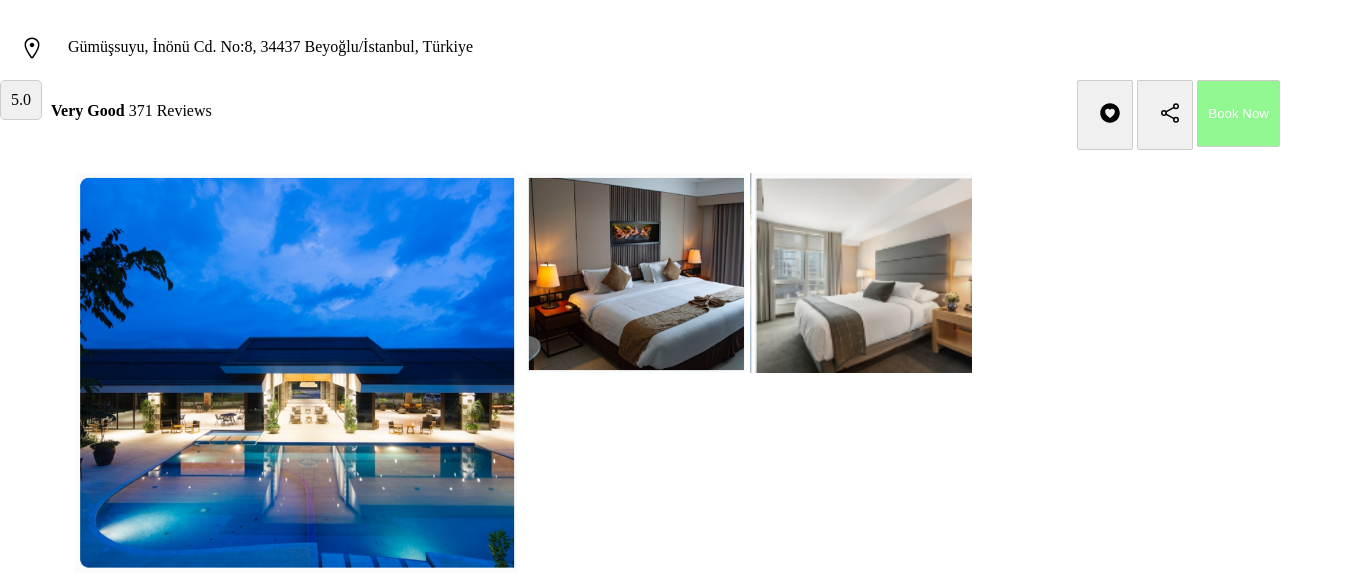
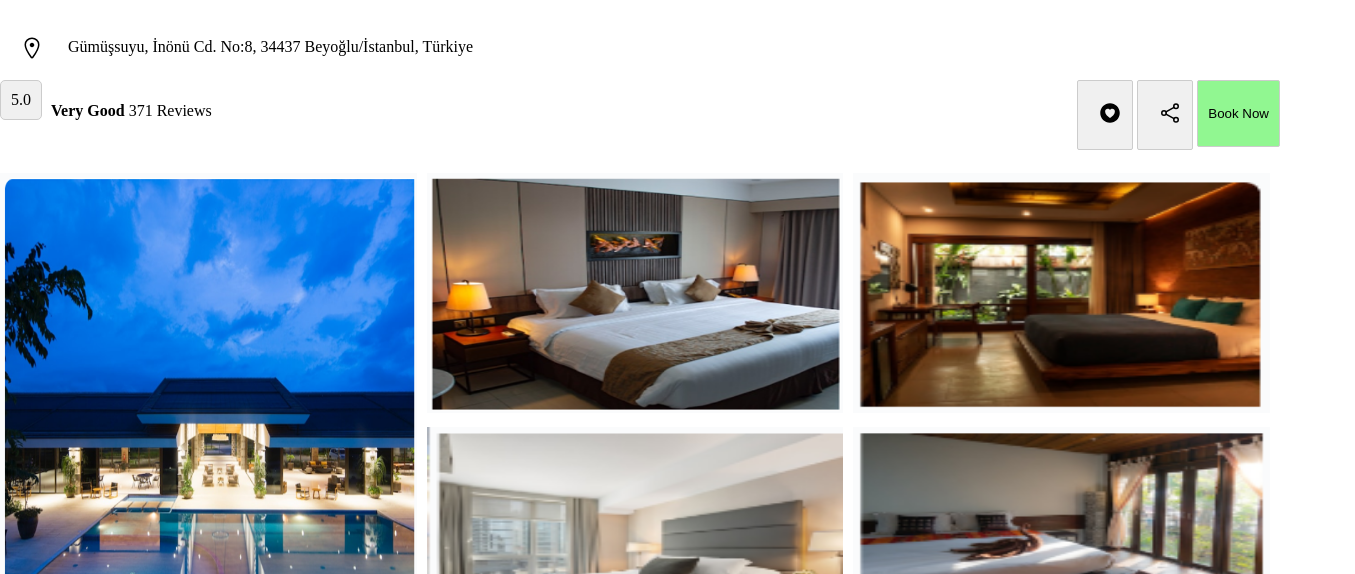
Before and after one commit to tirdesh/HotelListingPage-2-CSS, a plain HTML site: page index.html in a window 1280 px wide. Shown: the part 168-742 px from the top of the page, 1355 px wide, since content can reach past the window. Drawn offline with Linux system fonts and the light colour scheme.

Commit message:
aligned the images and embedded button inside image 5

```diff
--- a/index.html
+++ b/index.html
@@ -121,17 +121,19 @@
             <!--Used div and ul to add images-->
             <div class="image-container">
                 <ul>
-                    <li><img src="assets/room1.PNG" alt="Room 1" class="large"></li>
-                    <li class="vertical-images">
+                    <li class="column">
+                        <img src="assets/room1.PNG" alt="Room 1" class="large">
+                    </li>
+                    <li class="column">
                         <img src="assets/room2.PNG" alt="Room 2" class="small">
                         <img src="assets/room3.PNG" alt="Room 3" class="small">
                     </li>
-                    <li class="vertical-images">
+                    <li class="column">
                         <img src="assets/room4.PNG" alt="Room 4" class="small">
-                        <div class="image-with-button">
-                            <img src="assets/room5.PNG" alt="Room 5" class="small">
-                            <button>View All Photos</button>
-                        </div>
+                        <div class="image-button-container">
+                        <img src="assets/room5.PNG" alt="Room 5" class="small">
+                        <button>View All Photos</button>
+                    </div>
                     </li>
                 </ul>
             </div>
--- a/styles/main.css
+++ b/styles/main.css
@@ -176,38 +176,46 @@ section h1, .stars{
 .image-container ul {
     list-style: none;
     padding: 0;
-    margin: 75px;
+    margin-top: 75px;
+    position: relative;
+    overflow: hidden;
+}
+
+.column {
+    width: calc(33.33% - 10px); /* 33.33% width for each column with 10px margin-right */
+    margin-right: 10px;
+    float: left;
+}
+
+.large {
+    height: 500px;
     width: 100%;
 }
 
-.image-container ul li {
-    display: inline-block;
-    vertical-align: top;
-    margin-right: 5px; /* Adjust margin as needed for spacing */
+.small {
+    height: 240px;
+    width: 100%;
+    margin-bottom: 10px; /* Adjust margin as needed for spacing */
 }
 
-.large {
-    height: 400px;
+.column:last-child {
+    margin-right: 0; /* Remove margin for the last column */
 }
 
-.vertical-images img.small {
-    height: 200px;
-    margin-bottom: 5px; /* Adjust margin as needed for spacing */
+
+.image-button-container{
+    position: relative;
+    height: 240px;
+    margin-bottom: 10px;
 }
 
-.vertical-images:last-child {
-    margin-right: 0; /* Remove margin for the last vertical-images */
-}
 
-.image-with-button {
-    display: inline-block;
-    vertical-align: top;
-}
-
-button {
-    background-color: #007bff;
-    color: #fff;
+.image-button-container button {
+    background-color: rgb(145, 247, 145);
     border: none;
     padding: 10px;
     cursor: pointer;
+    position: absolute;
+    bottom: 15%;
+    right: 15%;
 }
```
